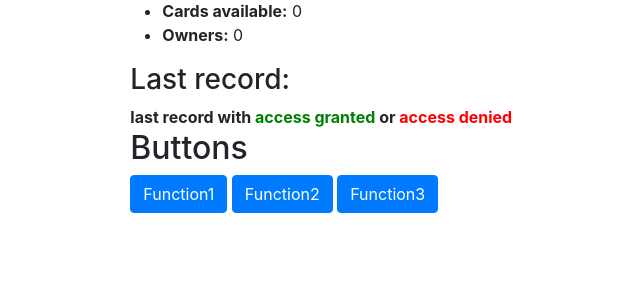
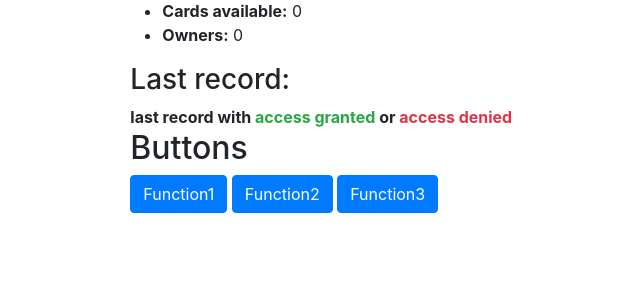
Before and after one commit to vi-mcw196/PiR-project, a Django app: page /index/ in a window 1280 px wide. Shown: the part 207-507 px from the top of the page, without its empty margins (98-738 px from the left). Run offline with Django 4.2, Linux system fonts and the light colour scheme; data that the repository does not hold is empty.

Commit message:
change style of last record to boostrap class

```diff
--- a/PiR/cardSystem/templates/index.html
+++ b/PiR/cardSystem/templates/index.html
@@ -13,9 +13,9 @@
 
   <h3>Last record:</h3>
     <strong>last record with
-      <span style="color:green">access granted</span>
+      <span class="text-success">access granted</span>
       or
-      <span style="color:red">access denied</span>
+      <span class="text-danger">access denied</span>
     </strong>
 
   <h2>Buttons</h2>
```
